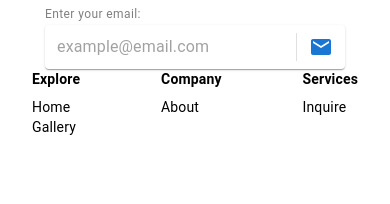
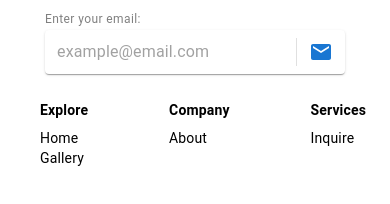
Before and after one commit to The-Orange-Dot/elevated-design, a Next.js app: page / in a window 390 px wide. Shown: the part 924-1128 px from the top of the page. Built offline with nearby package versions, Linux system fonts and the light colour scheme.

Commit message:
fixed footer styling for mobile

```diff
--- a/components/footer/Footer.tsx
+++ b/components/footer/Footer.tsx
@@ -55,8 +55,23 @@ const Footer = () => {
       </Box>
 
       <Grid
-        sx={{ flex: 1 }}
-        className={isMobile ? styles.mobile_footer_nav : styles.footer_nav}
+        sx={
+          isMobile
+            ? {
+                m: "10px 0",
+                display: "flex",
+                justifyContent: "space-between",
+                flexWrap: "wrap",
+                minWidth: "20%",
+              }
+            : {
+                display: "flex",
+                justifyContent: "space-between",
+                flexWrap: "wrap",
+                minWidth: "20%",
+                flex: 1,
+              }
+        }
         container
         spacing={2}
       >
```
